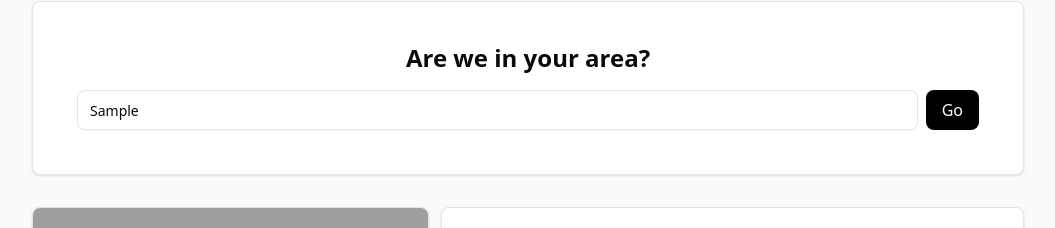
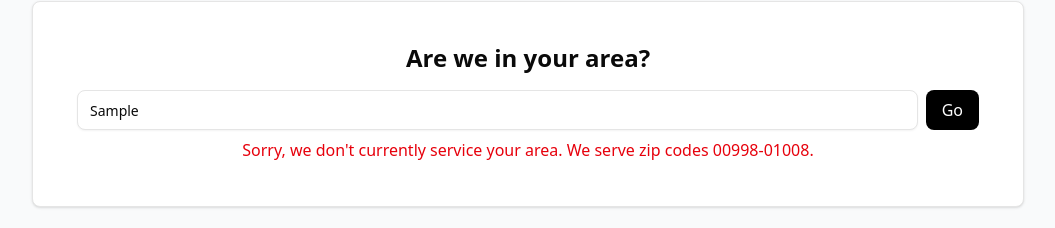
Before and after one commit to Riddhimaan-Senapati/mobile_mechanic_website, a Next.js app in the folder frontend/: page / in a window 1280 px wide. Both pictures are taken after typing "Sample" into the empty fields and a click on the button "Go". Shown: the part 100-328 px from the top of the page, without its empty margins (112-1167 px from the left). Built offline with nearby package versions, Linux system fonts and the light colour scheme; no server answers; grey boxes are pictures that could not be loaded.

Commit message:
Added zip code error msg back in

```diff
--- a/frontend/app/page.tsx
+++ b/frontend/app/page.tsx
@@ -125,6 +125,7 @@ export default function Home() {
                 Go
               </Button>
             </div>
+            {message && <p className="text-base text-red-600 mt-2 text-center">{message}</p>}
           </CardContent>
         </Card>
       </section>
```
